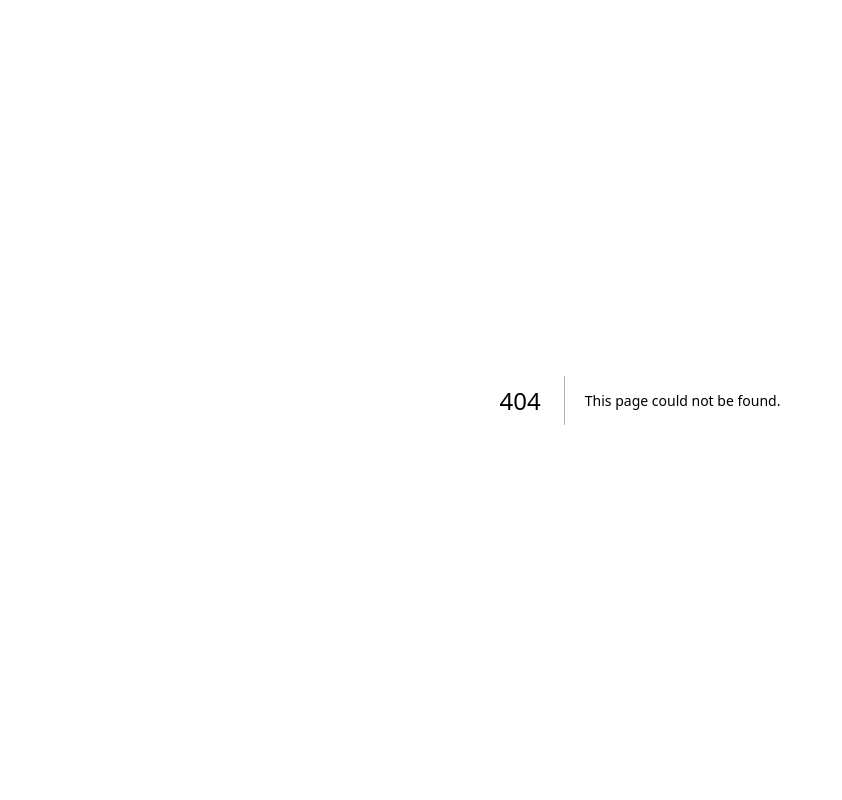
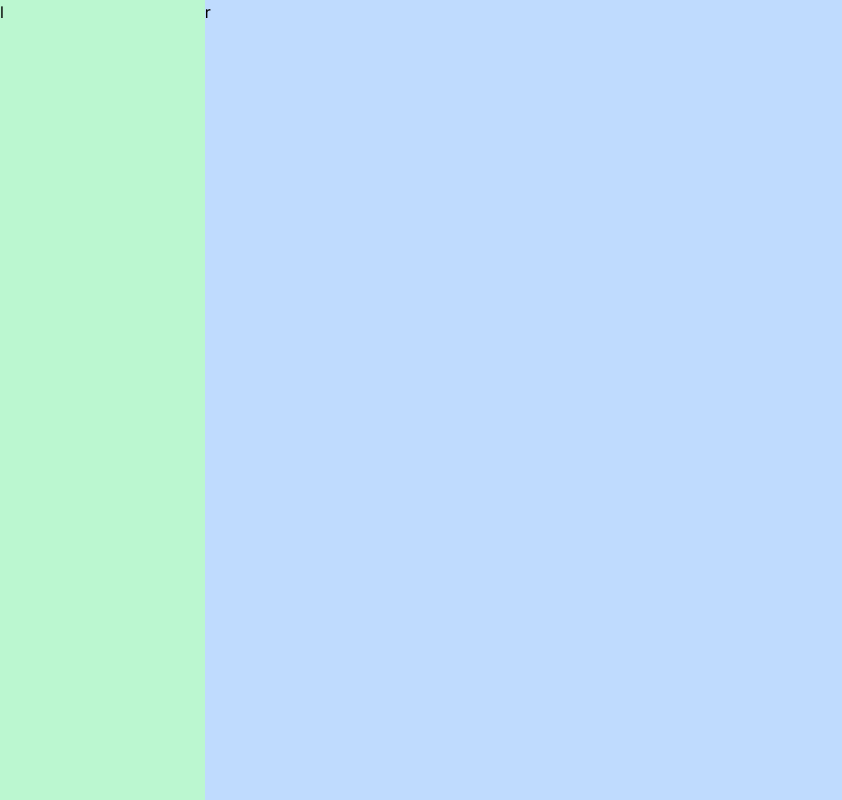
Before and after one commit to Aiatulla/dashboard, a Next.js app: page /admin in a window 1280 px wide. Before the commit this address had no page. Shown: the whole page, without its empty margins (0-842 px from the left). Built offline with nearby package versions, Linux system fonts and the light colour scheme.

Commit message:
base dashboard layout

```diff
--- /dev/null
+++ b/src/app/(dashboard)/layout.tsx
@@ -0,0 +1,14 @@
+export default function DashboardLayout({
+    children,
+  }: Readonly<{
+    children: React.ReactNode;
+  }>) {
+    return (
+      <div className="flex h-screen">
+        {/* LEFT */}
+        <div className="w-[16%] bg-green-200 md:w-[16%] lg:w-[16%] xl:w-[16%]">l</div>
+        {/* RIGHT */}
+        <div className="w-[84%] bg-blue-200 md:w-[84%] lg:w-[84%] xl:w-[84%]">r</div>
+      </div>
+    );
+  }
```
Also changed, not shown: src/app/(dashboard)/admin/page.tsx (renamed from src/app/dashboard/admin/page.tsx), src/app/(dashboard)/student/page.tsx (renamed from src/app/dashboard/student/page.tsx), src/app/(dashboard)/teacher/teacher.tsx (renamed from src/app/dashboard/teacher/teacher.tsx).
